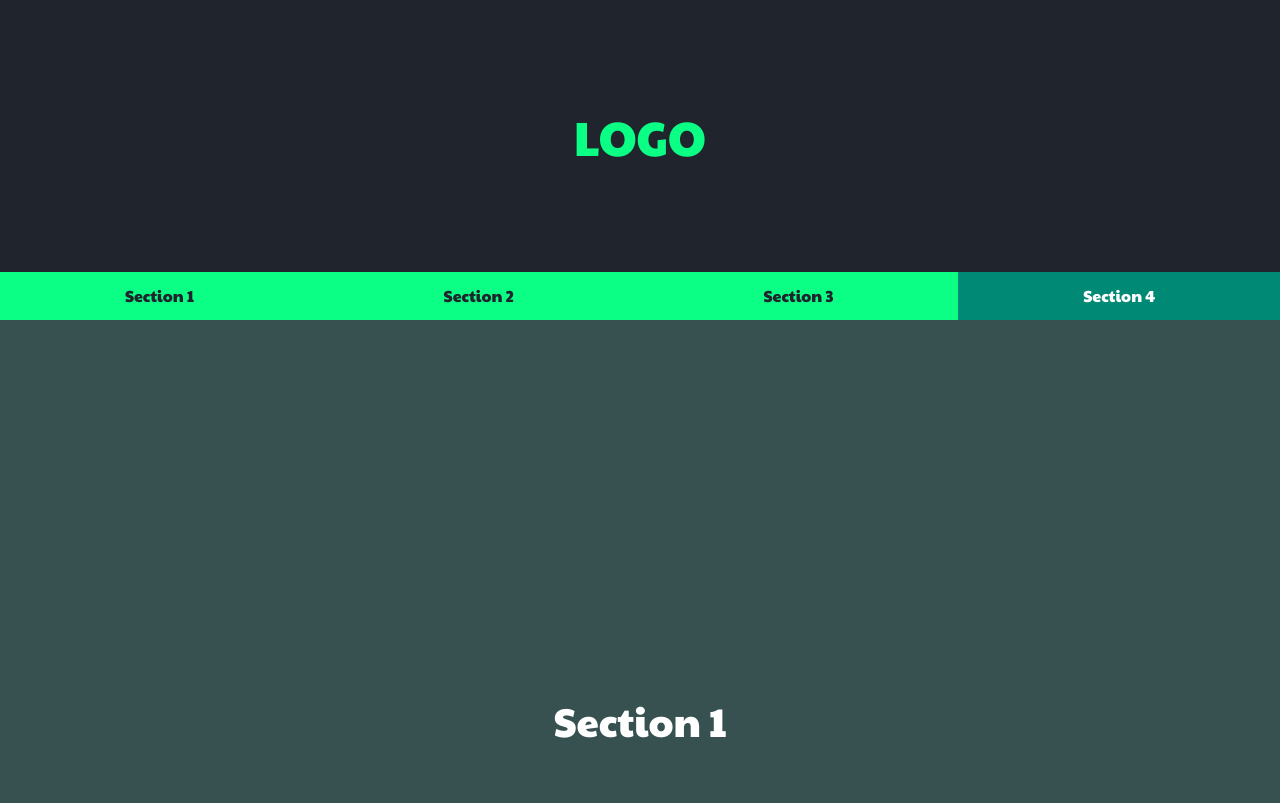
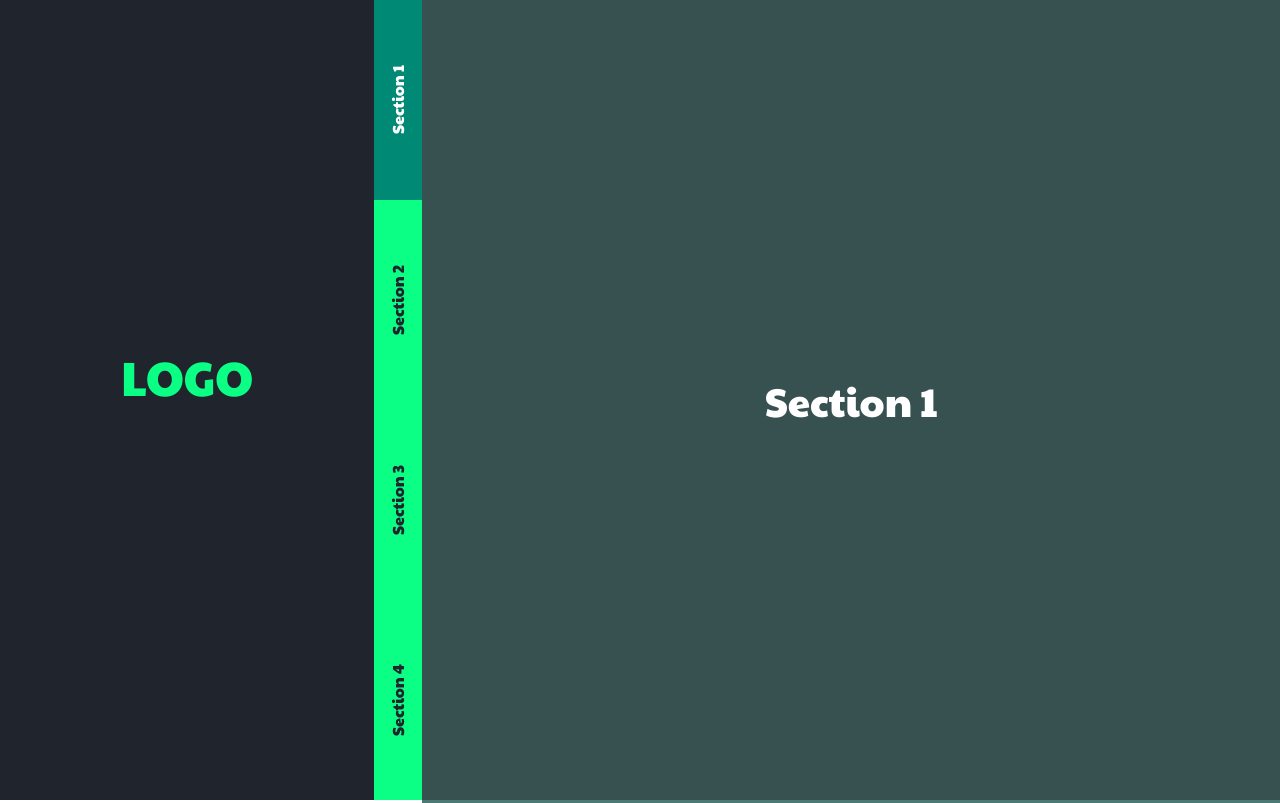
Before and after one commit to jumiranda5/html-css-training, a plain HTML site: page 1-nav-active-rotated.html in a window 1280 px wide. Shown: the top 803 px of the page. Drawn offline with Linux system fonts and the light colour scheme.

Commit message:
Add desktop styles for rotated navbar

```diff
--- a/css/style1.css
+++ b/css/style1.css
@@ -11,6 +11,8 @@
     --main-color: #1f242d;
     --accent-color: #0cff85;
     --hover-color: #008974;
+
+    --side-header-width: 33%;
 
     scroll-behavior: smooth;
     font-size: 16px;
@@ -52,6 +54,8 @@ footer {
                           HEADER
 =========================================================== */
 
+/* -- MOBILE -- */
+
 header {
     --nav-height: 3rem;
 
@@ -91,8 +95,15 @@ header li {
 
 .nav-link:hover,
 .nav-link.active {
+    color: #fff;
+}
+
+.nav-link:hover {
+    background-color: #017563;
+}
+
+.nav-link.active {
     background-color: #008974;
-    color: #fff;
 }
 
 .sticky {
@@ -101,6 +112,49 @@ header li {
     width: 100%;
 }
 
+/* -- DESKTOP -- */
+
+@media (min-width: 1024px) {
+
+    header {
+        position: fixed;
+        height: 100vh;
+        height: 100svh;
+        width: var(--side-header-width);
+        top: 0;
+        left: 0;
+    }
+
+    header h1 {
+        flex-grow: 1;
+        text-align: center;
+        margin-bottom: 0;
+    }
+
+    header nav,
+    .sticky {
+        position: static;
+        width: var(--nav-height);
+        height: 100%;
+    }
+
+    header ul {
+        width: 100%;
+        height: 100%;
+    }
+
+    header li {
+        height: 25%; /* to adjust the rotated links width */
+    }
+
+    /* rotate the nav link */
+    .nav-link {
+        height: 100%;
+        writing-mode: tb-rl;
+        transform: rotate(-180deg);
+    }
+
+}
 
 /* =========================================================
                           MAIN
@@ -121,12 +175,25 @@ section h1 {
     color: #fff;
 }
 
-/* =========================================================
-                          FOOTER
-=========================================================== */
+/* FOOTER  */
 
 footer {
     height: 3rem;
     color: #fff;
     background-color: var(--main-color);
 }
+
+/* -- DESKTOP -- */
+
+@media (min-width: 1024px) {
+
+    main,
+    footer {
+        margin-left: var(--side-header-width);
+    }
+
+    section {
+        scroll-margin-top: 0;
+    }
+
+}
```
